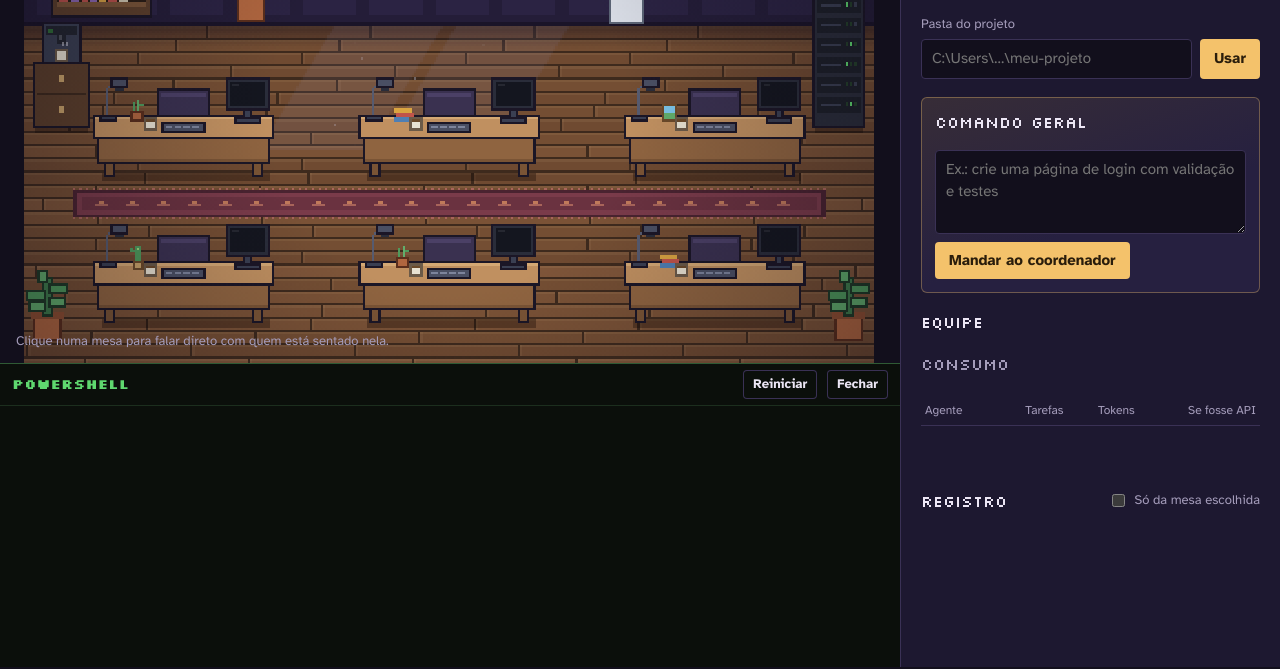
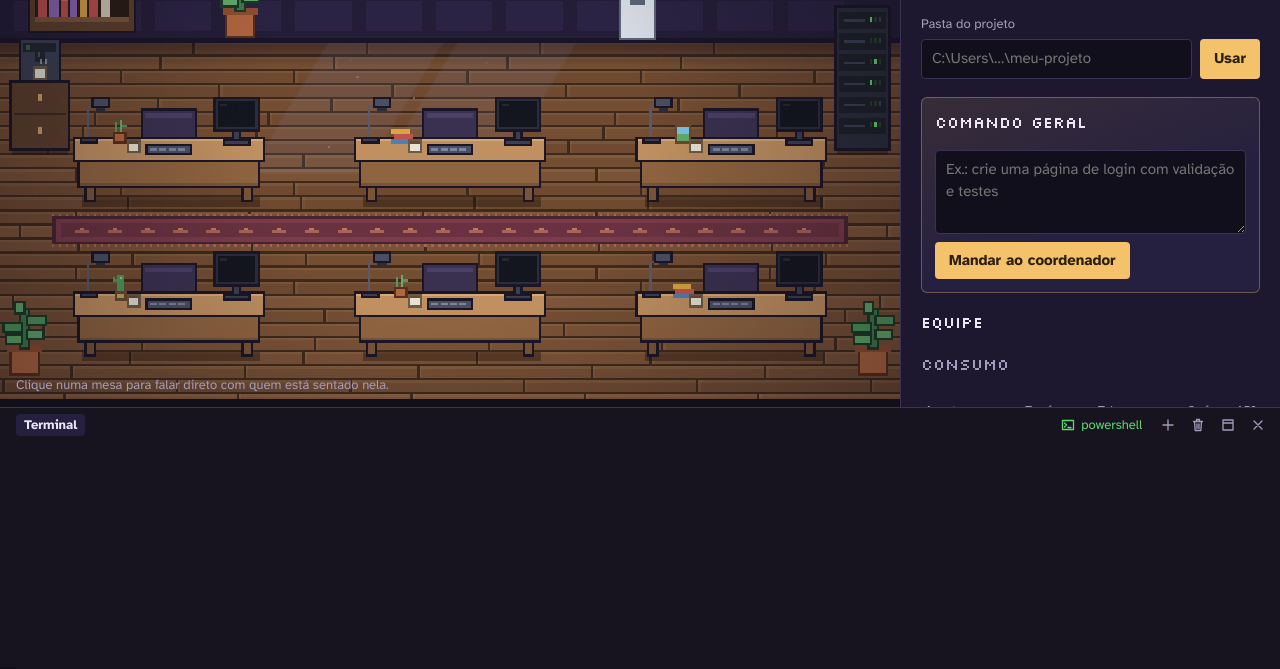
Before and after one commit to YamoToComBronquite/VirtualOF, a website built with Vite: page index.html in a window 1280 px wide. Both pictures are taken after a click on the button "PowerShell". Shown: the part 133-802 px from the top of the page. Built offline with nearby package versions, Linux system fonts and the light colour scheme; no server answers.

Commit message:
Terminal na parte de baixo, de ponta a ponta, com altura ajustável

```diff
--- a/index.html
+++ b/index.html
@@ -18,16 +18,23 @@
         <canvas id="scene" aria-label="Escritório com os agentes nas mesas"></canvas>
         <p class="office__hint">Clique numa mesa para falar direto com quem está sentado nela.</p>
       </div>
-      <section id="shell" class="shell" aria-labelledby="shell-title" hidden>
-        <header class="shell__head">
-          <h2 id="shell-title">PowerShell</h2>
-          <span id="shell-cwd" class="shell__cwd"></span>
-          <button type="button" id="shell-restart" class="ghost small">Reiniciar</button>
-          <button type="button" id="shell-close" class="ghost small" aria-label="Fechar o PowerShell">Fechar</button>
-        </header>
-        <div id="shell-screen" class="shell__screen"></div>
-      </section>
     </main>
+
+    <section id="shell" class="shell" aria-labelledby="shell-title" hidden>
+      <div id="shell-grip" class="shell__grip" role="separator" aria-orientation="horizontal" aria-label="Arrastar para mudar a altura do terminal" tabindex="0"></div>
+      <header class="shell__head">
+        <h2 id="shell-title" class="shell__tab">Terminal</h2>
+        <span id="shell-cwd" class="shell__cwd"></span>
+        <span class="shell__kind"><svg viewBox="0 0 16 16" aria-hidden="true"><path d="M2.5 3.5h11v9h-11z M4.5 6l2 2-2 2 M8 10.5h3"/></svg> powershell</span>
+        <div class="shell__tools">
+          <button type="button" id="shell-restart" class="icon" title="Novo PowerShell (fecha o atual)" aria-label="Novo PowerShell"><svg viewBox="0 0 16 16" aria-hidden="true"><path d="M8 3v10 M3 8h10"/></svg></button>
+          <button type="button" id="shell-kill" class="icon" title="Encerrar o PowerShell" aria-label="Encerrar o PowerShell"><svg viewBox="0 0 16 16" aria-hidden="true"><path d="M3.5 4.5h9 M6.5 4.5v-2h3v2 M4.5 4.5l.7 9h5.6l.7-9 M7 7v4.5 M9 7v4.5"/></svg></button>
+          <button type="button" id="shell-max" class="icon" title="Maximizar" aria-label="Maximizar o terminal" aria-pressed="false"><svg viewBox="0 0 16 16" aria-hidden="true"><path d="M3 3h10v10H3z M3 6h10"/></svg></button>
+          <button type="button" id="shell-close" class="icon" title="Esconder (Ctrl + ')" aria-label="Esconder o terminal"><svg viewBox="0 0 16 16" aria-hidden="true"><path d="M4 4l8 8 M12 4l-8 8"/></svg></button>
+        </div>
+      </header>
+      <div id="shell-screen" class="shell__screen"></div>
+    </section>
 
     <aside class="panel">
       <header class="panel__head">
--- a/server/app.ts
+++ b/server/app.ts
@@ -143,6 +143,9 @@ export async function startOffice(options: OfficeOptions) {
       case 'shell-restart':
         shell.restart();
         return;
+      case 'shell-kill':
+        shell.close();
+        return;
       case 'project': {
         const path = resolve(msg.path.trim());
         if (!isFolder(path)) return office.notice(`Essa pasta não existe: ${msg.path}`);
--- a/server/shell.ts
+++ b/server/shell.ts
@@ -84,7 +84,9 @@ export class Shell {
 
   close() {
     const pty = this.pty;
+    if (!pty) return;
     this.pty = undefined;
-    pty?.kill();
+    pty.kill();
+    this.publish({ type: 'shell-state', running: false, cwd: this.cwd });
   }
 }
--- a/shared/types.ts
+++ b/shared/types.ts
@@ -176,6 +176,7 @@ export type ClientMessage =
   | { type: 'shell-run'; command: string }
   | { type: 'shell-resize'; cols: number; rows: number }
   | { type: 'shell-restart' }
+  | { type: 'shell-kill' }
   | { type: 'command'; prompt: string }
   | { type: 'team'; team: MemberSettings[]; autoSwitch: boolean }
   | { type: 'list-skills' }
--- a/src/main.ts
+++ b/src/main.ts
@@ -1098,6 +1098,9 @@ new ResizeObserver(redraw).observe($('scene').parentElement!);
 $('open-shell').addEventListener('click', () => shell.toggle());
 $('shell-close').addEventListener('click', () => shell.hide());
 $('shell-restart').addEventListener('click', () => shell.restart());
+$('shell-kill').addEventListener('click', () => shell.kill());
+$('shell-max').addEventListener('click', () => shell.toggleMaximized($('shell-max')));
+shell.makeResizable($('shell-grip'));
 document.addEventListener('keydown', (event) => {
   if (event.ctrlKey && (event.key === "'" || event.code === 'Backquote')) {
     event.preventDefault();
--- a/src/shell.ts
+++ b/src/shell.ts
@@ -3,7 +3,9 @@ import { Terminal } from '@xterm/xterm';
 import '@xterm/xterm/css/xterm.css';
 import type { ClientMessage } from '../shared/types.ts';
 
-/** The PowerShell dock under the office: a real terminal running on this computer. */
+const HEIGHT_KEY = 'virtualof.terminal-altura';
+
+/** The terminal panel along the bottom of the window: a real PowerShell on this computer. */
 export class ShellDock {
   private readonly term = new Terminal({
     fontFamily: 'Cascadia Mono, Consolas, monospace',
@@ -11,10 +13,10 @@ export class ShellDock {
     cursorBlink: true,
     scrollback: 5000,
     theme: {
-      background: '#0b0f0b',
+      background: '#17131f',
       foreground: '#d9f2db',
       cursor: '#5fd86f',
-      selectionBackground: '#2f5a35',
+      selectionBackground: '#3a3155',
     },
   });
   private readonly fit = new FitAddon();
@@ -88,12 +90,61 @@ export class ShellDock {
     this.term.focus();
   }
 
+  /** Ends PowerShell; typing in the panel opens a fresh one. */
+  kill() {
+    this.send({ type: 'shell-kill' });
+  }
+
+  /** Lets the panel fill most of the window, like the editor's maximized terminal. */
+  toggleMaximized(button: HTMLElement) {
+    const on = !this.dock.classList.contains('is-max');
+    this.dock.classList.toggle('is-max', on);
+    button.setAttribute('aria-pressed', String(on));
+    button.title = on ? 'Restaurar tamanho' : 'Maximizar';
+    this.onToggle();
+  }
+
+  /** Dragging the top edge (or arrow keys on it) changes the panel height, remembered per computer. */
+  makeResizable(grip: HTMLElement) {
+    const set = (height: number) => {
+      const max = window.innerHeight - 160;
+      const value = Math.round(Math.min(Math.max(height, 120), max));
+      this.dock.style.setProperty('--shell-h', `${value}px`);
+      try {
+        localStorage.setItem(HEIGHT_KEY, String(value));
+      } catch {
+        // Private windows may refuse storage; the height just resets next time.
+      }
+    };
+    try {
+      const saved = Number(localStorage.getItem(HEIGHT_KEY));
+      if (saved) this.dock.style.setProperty('--shell-h', `${saved}px`);
+    } catch {
+      // Same as above.
+    }
+    grip.addEventListener('pointerdown', (event) => {
+      event.preventDefault();
+      grip.setPointerCapture(event.pointerId);
+      const move = (e: PointerEvent) => set(window.innerHeight - e.clientY);
+      const up = () => {
+        grip.removeEventListener('pointermove', move);
+        grip.removeEventListener('pointerup', up);
+      };
+      grip.addEventListener('pointermove', move);
+      grip.addEventListener('pointerup', up);
+    });
+    grip.addEventListener('keydown', (event) => {
+      const step = event.key === 'ArrowUp' ? 24 : event.key === 'ArrowDown' ? -24 : 0;
+      if (step) set(this.dock.getBoundingClientRect().height + step);
+    });
+  }
+
   output(data: string) {
     this.term.write(data);
   }
 
   state(running: boolean, cwd: string) {
-    this.cwdLabel.textContent = running ? cwd : 'fechado: digite algo para abrir de novo';
+    this.cwdLabel.textContent = running ? cwd : 'encerrado: digite algo para abrir de novo';
   }
 
   /** After reconnecting, the server resends the scrollback, so start from a clean screen. */
--- a/src/style.css
+++ b/src/style.css
@@ -29,6 +29,7 @@ body {
   height: 100vh;
   display: grid;
   grid-template-columns: minmax(0, 1fr) 380px;
+  grid-template-rows: minmax(0, 1fr) auto;
   background: var(--night);
   color: var(--text);
   font: 15px/1.45 var(--body);
@@ -1229,29 +1230,64 @@ select {
   }
 }
 
-/* The PowerShell dock under the office */
+/* The terminal panel along the bottom, like the one in a code editor */
+
+.office {
+  grid-row: 1;
+  grid-column: 1;
+}
+
+.panel {
+  grid-row: 1;
+  grid-column: 2;
+}
 
 .shell {
+  --shell-h: 260px;
+  position: relative;
+  grid-row: 2;
+  grid-column: 1 / -1;
   display: flex;
   flex-direction: column;
-  height: 38vh;
-  min-height: 180px;
-  background: #0b0f0b;
-  border-top: 1px solid #2f5a35;
+  height: var(--shell-h);
+  background: #17131f;
+  border-top: 1px solid var(--line);
+}
+
+.shell.is-max {
+  height: calc(100vh - 120px);
+}
+
+.shell__grip {
+  position: absolute;
+  inset: -3px 0 auto;
+  height: 6px;
+  cursor: ns-resize;
+  z-index: 1;
+}
+
+.shell__grip:hover,
+.shell__grip:focus-visible {
+  background: #5fd86f55;
+  outline: none;
 }
 
 .shell__head {
   display: flex;
   align-items: center;
-  gap: 10px;
-  padding: 6px 12px;
-  border-bottom: 1px solid #1c2e1e;
+  gap: 12px;
+  height: 34px;
+  padding: 0 8px 0 16px;
+  flex: none;
 }
 
-.shell__head h2 {
+.shell__tab {
   margin: 0;
-  font: 700 14px var(--pixel);
-  color: #5fd86f;
+  padding: 3px 8px;
+  font: 600 13px var(--body);
+  color: var(--text);
+  background: var(--plum-raised);
+  border-radius: 4px;
 }
 
 .shell__cwd {
@@ -1264,10 +1300,52 @@ select {
   text-overflow: ellipsis;
 }
 
+.shell__kind {
+  display: inline-flex;
+  align-items: center;
+  gap: 5px;
+  font-size: 13px;
+  color: #5fd86f;
+}
+
+.shell__kind svg,
+.shell button.icon svg {
+  width: 16px;
+  height: 16px;
+  fill: none;
+  stroke: currentColor;
+  stroke-width: 1.3;
+  stroke-linecap: round;
+  stroke-linejoin: round;
+}
+
+.shell__tools {
+  display: flex;
+  gap: 2px;
+}
+
+.shell button.icon {
+  display: grid;
+  place-items: center;
+  width: 28px;
+  height: 26px;
+  padding: 0;
+  background: transparent;
+  border: 0;
+  border-radius: 4px;
+  color: var(--muted);
+}
+
+.shell button.icon:hover,
+.shell button.icon[aria-pressed='true'] {
+  background: var(--plum-raised);
+  color: var(--text);
+}
+
 .shell__screen {
   flex: 1;
   min-height: 0;
-  padding: 6px 0 0 10px;
+  padding: 2px 0 0 16px;
 }
 
 #open-shell[aria-pressed='true'] {
```
